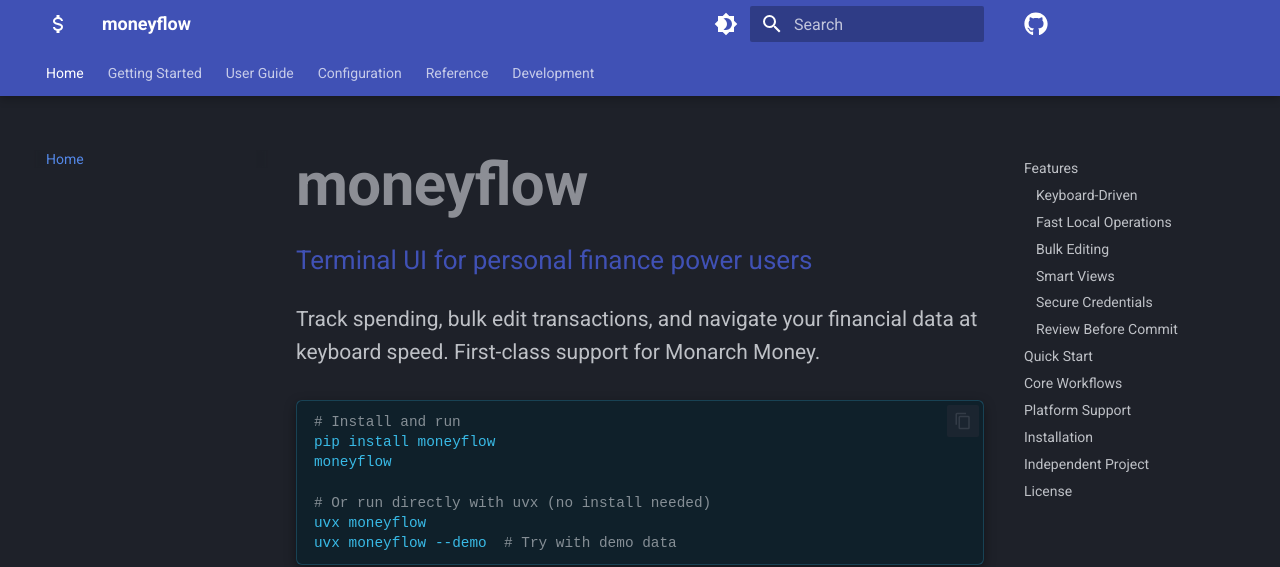
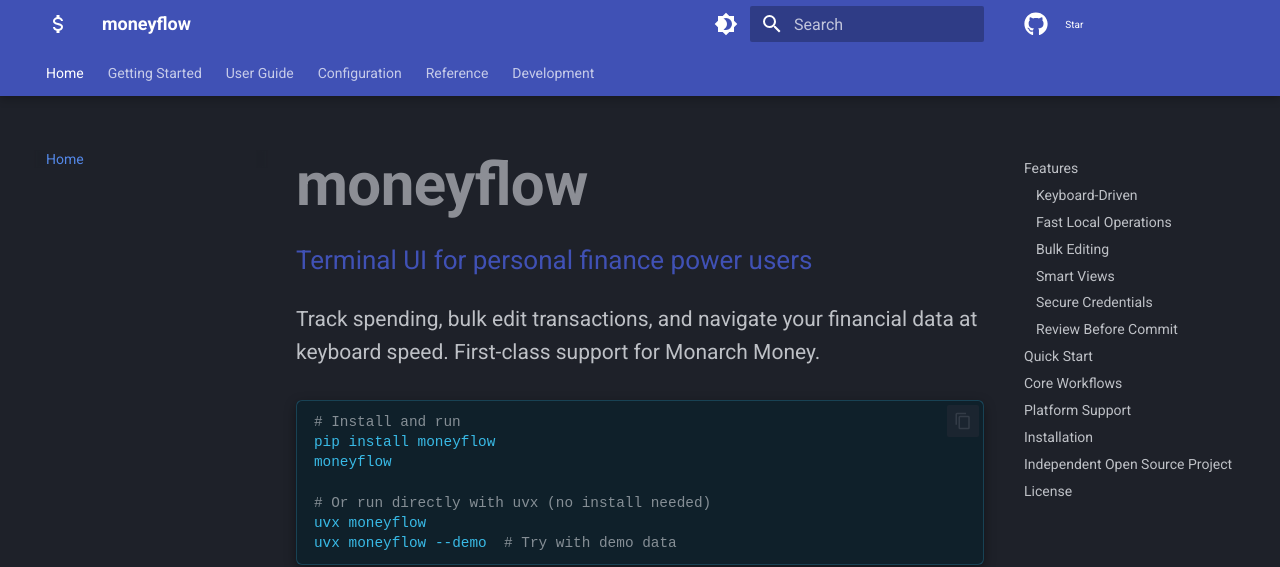
Before and after one commit to LeonB28/moneyflow, an MkDocs documentation site: the page built from docs/index.md, in a window 1280 px wide. Shown: the top 567 px of the page. Built offline with MkDocs 1.6.1 and Material for MkDocs 9.7.7, drawn with Linux system fonts in a browser that asks for light colours; comment, search, counter and statistics services are not loaded; some of the changed text lies outside the part shown.

Commit message:
docs: Use official GitHub buttons for star button

```diff
--- a/docs/index.md
+++ b/docs/index.md
@@ -131,7 +131,7 @@
 
 ---
 
-## Independent Project
+## Independent Open Source Project
 
 !!! info ""
     moneyflow is an independent open-source project. It is not affiliated with, endorsed by, or officially connected to Monarch Money, Inc. or any other finance platform.
--- a/docs/overrides/main.html
+++ b/docs/overrides/main.html
@@ -2,56 +2,36 @@
 
 {% block extrahead %}
   {{ super() }}
+  <!-- GitHub Buttons -->
+  <script async defer src="https://buttons.github.io/buttons.js"></script>
   <style>
-    /* GitHub star button in header */
+    /* Position GitHub star button in header */
     .md-header__source {
       display: flex;
       align-items: center;
-      gap: 0.8rem;
-    }
-
-    .github-star-button {
-      display: inline-flex;
-      align-items: center;
-      gap: 0.3rem;
-      padding: 0.3rem 0.6rem;
-      background: rgba(255,255,255,0.1);
-      border: 1px solid rgba(255,255,255,0.2);
-      border-radius: 4px;
-      font-size: 0.75rem;
-      color: var(--md-primary-bg-color);
-      text-decoration: none;
-      transition: all 0.2s ease;
-    }
-
-    .github-star-button:hover {
-      background: rgba(255,255,255,0.15);
-      transform: translateY(-1px);
+      gap: 0.5rem;
     }
   </style>
+{% endblock %}
+
+{% block header %}
+  {{ super() }}
   <script>
-    // Fetch and display GitHub stars
+    // Add GitHub star button to header
     document.addEventListener('DOMContentLoaded', function() {
-      fetch('https://api.github.com/repos/wesm/moneyflow')
-        .then(response => response.json())
-        .then(data => {
-          const stars = data.stargazers_count || 0;
-          const starsFormatted = stars >= 1000 ? (stars / 1000).toFixed(1) + 'k' : stars;
-          const sourceEl = document.querySelector('.md-header__source');
-          if (sourceEl) {
-            const starButton = document.createElement('a');
-            starButton.href = 'https://github.com/wesm/moneyflow/stargazers';
-            starButton.className = 'github-star-button';
-            starButton.innerHTML = `
-              <svg width="14" height="14" viewBox="0 0 16 16" fill="currentColor">
-                <path d="M8 .25a.75.75 0 01.673.418l1.882 3.815 4.21.612a.75.75 0 01.416 1.279l-3.046 2.97.719 4.192a.75.75 0 01-1.088.791L8 12.347l-3.766 1.98a.75.75 0 01-1.088-.79l.72-4.194L.818 6.374a.75.75 0 01.416-1.28l4.21-.611L7.327.668A.75.75 0 018 .25z"/>
-              </svg>
-              <span>${starsFormatted}</span>
-            `;
-            sourceEl.appendChild(starButton);
-          }
-        })
-        .catch(err => console.log('Could not fetch GitHub stars'));
+      const sourceEl = document.querySelector('.md-header__source');
+      if (sourceEl) {
+        const starButton = document.createElement('a');
+        starButton.className = 'github-button';
+        starButton.href = 'https://github.com/wesm/moneyflow';
+        starButton.setAttribute('data-color-scheme', 'no-preference: dark; light: dark; dark: dark;');
+        starButton.setAttribute('data-icon', 'octicon-star');
+        starButton.setAttribute('data-size', 'large');
+        starButton.setAttribute('data-show-count', 'true');
+        starButton.setAttribute('aria-label', 'Star wesm/moneyflow on GitHub');
+        starButton.textContent = 'Star';
+        sourceEl.appendChild(starButton);
+      }
     });
   </script>
 {% endblock %}
```
Also changed, not shown: docs/.#index.md (deleted, +0 -1 lines).
